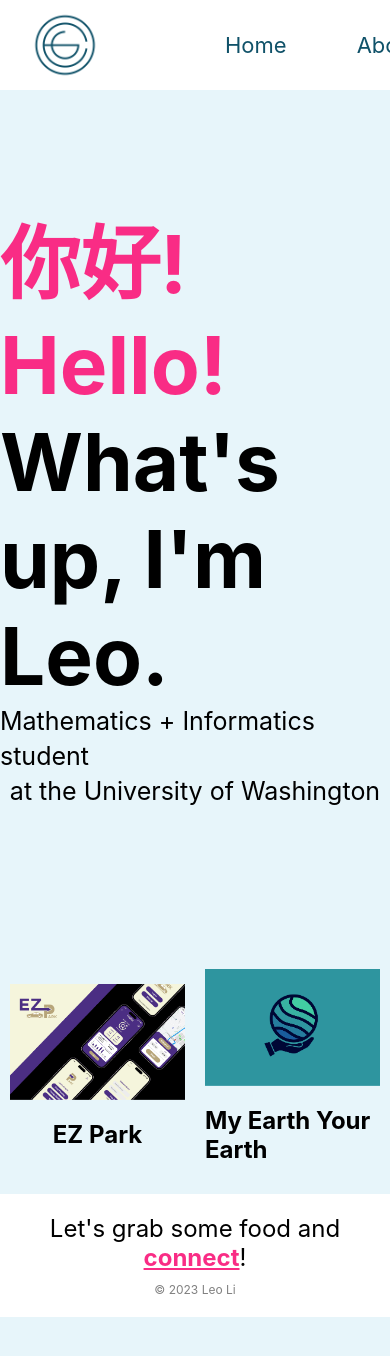
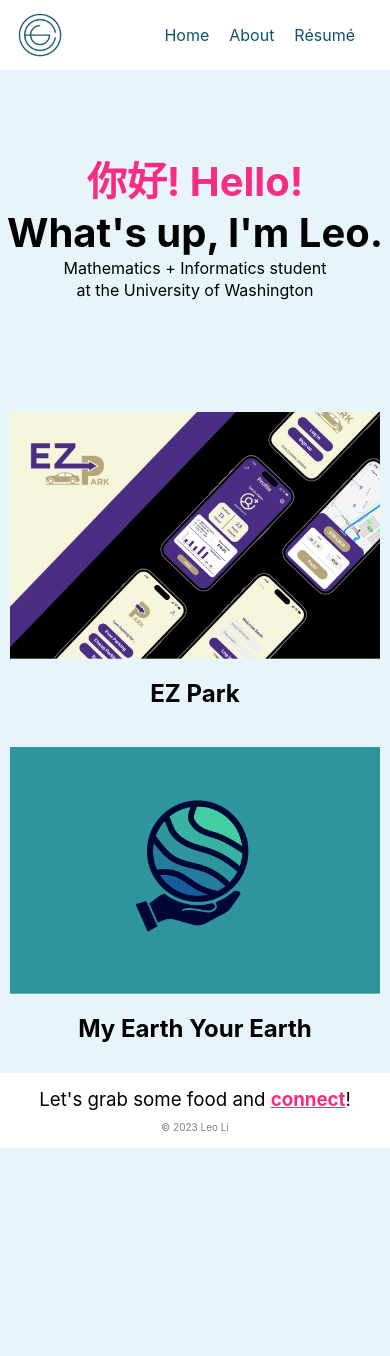
Before and after one commit to leowjli/leo-portfolio, a React (Create React App) app: page / in a window 390 px wide. Shown: the top 1356 px of the page. After the commit the page ends 1148 px from the top, so only its background shows below. Built offline with nearby package versions, Linux system fonts and the light colour scheme.

Commit message:
mobile-first css for home and resume

```diff
--- a/src/components/About.js
+++ b/src/components/About.js
@@ -7,12 +7,14 @@
 
   export default function About() {
     return (
-      <main>
+      <div className="root-layout">
         <Header />
         <Socials />
-        <Intro />
-        <Involvements />
+        <main>
+          <Intro />
+          <Involvements />
+        </main>
         <Footer />
-      </main>
+      </div>
     );
   }
--- a/src/components/EZPark.js
+++ b/src/components/EZPark.js
@@ -4,9 +4,9 @@
 
   export default function EZPark() {
     return (
-      <main>
+      <div className="root-layout">
         <Header />
         <Socials />
-      </main>
+      </div>
     );
   }
--- a/src/components/Home.js
+++ b/src/components/Home.js
@@ -6,11 +6,11 @@
 
   export default function Home() {
     return (
-      <main>
+      <div className="root-layout">
         <Header />
         <Socials />
         <Portfolio />
         <Footer />
-      </main>
+      </div>
     );
   }
--- a/src/components/Portfolio.js
+++ b/src/components/Portfolio.js
@@ -5,12 +5,12 @@
 
   export default function Portfolio() {
     return (
-      <div>
+      <main>
         <Banner />
         <div className="work">
           <EZParkCard />
           <MeyeCard />
         </div>
-      </div>
+      </main>
     );
   }
--- a/src/components/Resume.js
+++ b/src/components/Resume.js
@@ -6,12 +6,13 @@
 
   export default function Resume() {
     return (
-      <main>
+      <div className="root-layout">
         <Header />
-        <hr />
         <Socials />
-        <ResumeCard />
+        <main>
+          <ResumeCard />
+        </main>
         <Footer />
-      </main>
+      </div>
     );
   }
--- a/src/css/style.css
+++ b/src/css/style.css
@@ -9,7 +9,7 @@
   color: black;
 }
 
-main {
+.root-layout {
   display: flex;
   flex-direction: column;
   min-height: 100vh;
@@ -29,9 +29,9 @@
 .namelogo {
   display: flex;
   align-items: center;
-  max-width: 70px;
-  max-height: 70px;
-  margin-left: 20px;
+  max-width: 50px;
+  max-height: 50px;
+  margin-left: 5px;
 }
 
 .navbar {
@@ -44,17 +44,16 @@
   display: flex;
   align-items: center;
   justify-content: space-evenly;
-  margin: 16px 50px;
+  margin: 8px 15px;
   position: relative;
 }
 
 .navbar a {
   text-align: center;
   text-decoration: none;
-  font-size: 22px;
   color: #105269;
-  margin: 0 20px;
-  padding: 5px 15px;
+  margin: 0 5px;
+  padding: 5px 5px;
   position: relative;
 }
 
@@ -101,11 +100,11 @@
 .footer {
   text-align: center;
   background-color: white;
-  padding: 20px 0;
+  padding: 15px 0;
+  margin-top: auto;
 }
 
 .connect {
-  font-size: 24px;
   font-weight: 400;
 }
 
@@ -116,7 +115,7 @@
 .cr {
   width: 100%;
   color: gray;
-  font-size: 12px;
+  font-size: 10px;
   padding-top: 10px;
 }
 
@@ -142,20 +141,19 @@
 }
 
 .intro {
-  font-size: 40px;
-  padding-top: 200px;
-  padding-bottom: 150px;
+  font-size: 20px;
+  padding-top: 150px;
+  padding-bottom: 100px;
 }
 
-
-
 .major {
-  font-size: 25px;
+  font-size: 16px;
   line-height: 1.4;
 }
 
 .work {
   display: flex;
+  flex-direction: column;
   align-items: center;
   justify-content: space-evenly;
 }
@@ -217,8 +215,8 @@
 }
 
 .prompt, .prompt2 {
-  font-size: 20px;
-  margin: 10px 80px;
+  font-size: 16px;
+  margin: 6px 10px;
 }
 
 .prompt2 {
@@ -245,7 +243,7 @@
 .resumepic {
   margin-top: 100px;
   margin-bottom: 50px;
-  width: 40%;
+  width: 95%;
   height: inherit;
   box-shadow: 0px 20px 40px gray;
 }
```
Also changed, not shown: public/index.html (+0 -19 lines).
